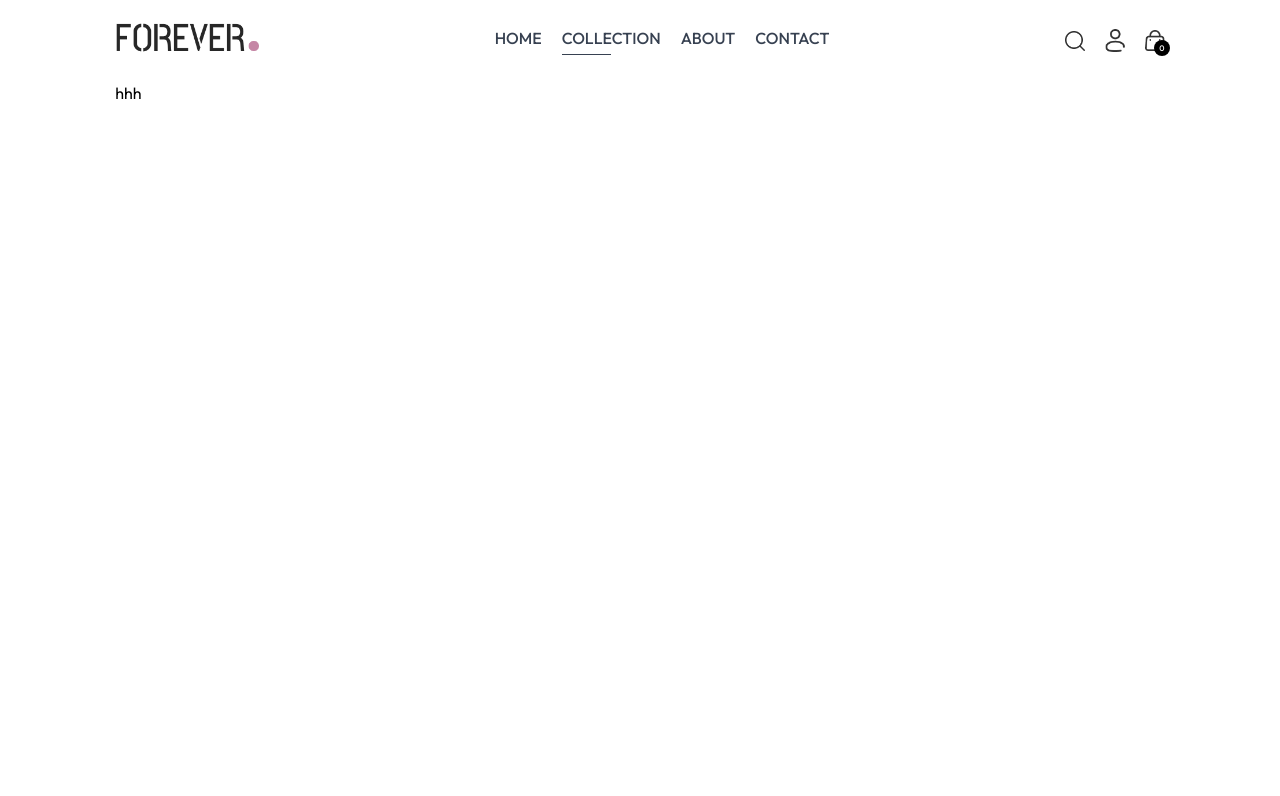
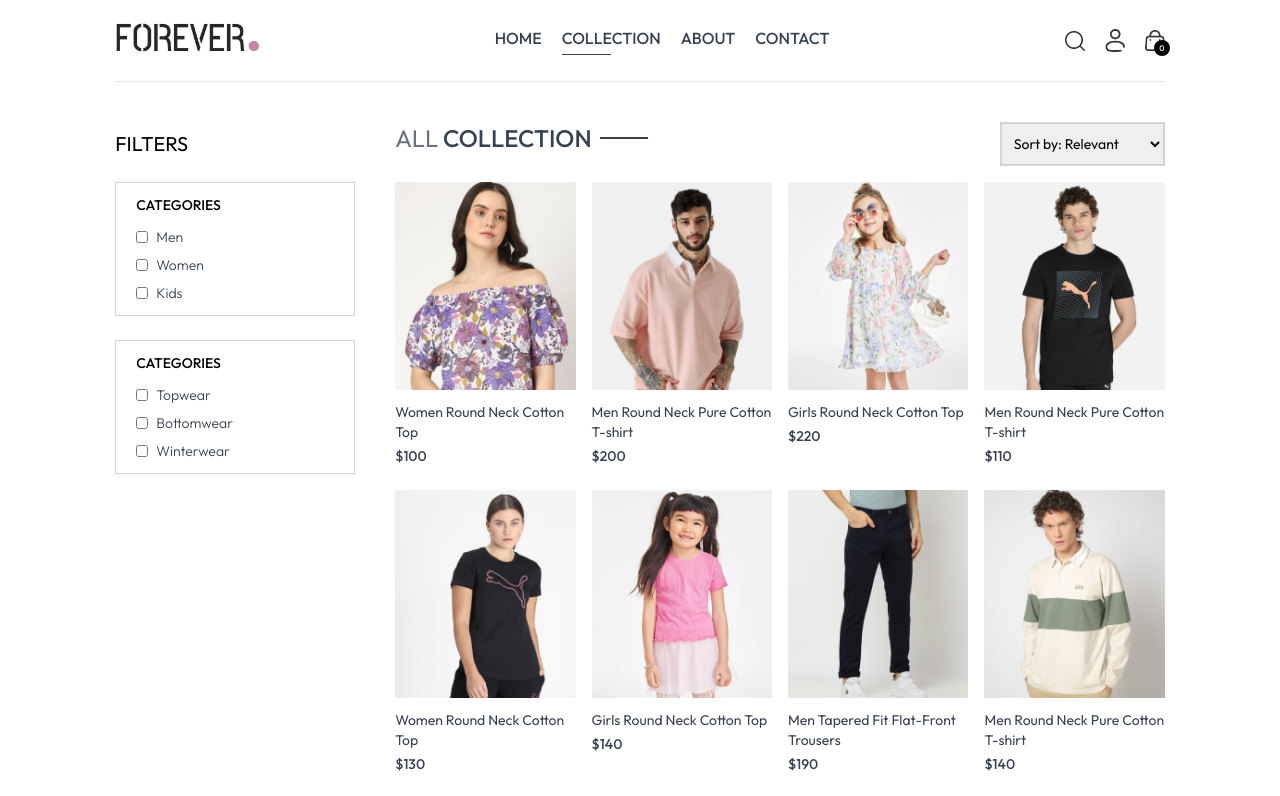
Before and after one commit to imran-assad/ecommerceWebProject2, a React (Vite) app: page /collection in a window 1280 px wide. Shown: the top 796 px of the page. Built offline with nearby package versions, Linux system fonts and the light colour scheme.

Commit message:
collection page copmleted

```diff
--- a/src/App.jsx
+++ b/src/App.jsx
@@ -2,7 +2,7 @@
 import { Routes, Route, Router } from "react-router-dom";
 import Navbar from "./components/Navbar";
 import Home from "./pages/Home";
-import { Collection } from "./pages/Collection";
+import Collection from "./pages/Collection";
 import { About } from "./pages/About";
 import { Contact } from "./pages/Contact";
 import { Product } from "./pages/Product";
@@ -10,7 +10,7 @@
 import { Login } from "./pages/Login";
 import { PlaceOrder } from "./pages/PlaceOrder";
 import { Orders } from "./pages/Orders";
-
+import Footer from "./components/Footer";
 function App() {
   return (
     <>
@@ -27,6 +27,7 @@
           <Route path="/place-order" element={<PlaceOrder />} />
           <Route path="/orders" element={<Orders />} />
         </Routes>
+        <Footer />
       </div>
     </>
   );
--- a/src/components/ProductItem.jsx
+++ b/src/components/ProductItem.jsx
@@ -2,7 +2,6 @@
 import { ShopContext } from "../context/ShopContext";
 import { Link } from "react-router-dom";
 import { useContext } from "react";
-import { products } from "../assets/frontend_assets/assets";
 const ProductItem = ({ id, image, name, price }) => {
   const { currency } = useContext(ShopContext);
   return (
--- a/src/pages/Collection.jsx
+++ b/src/pages/Collection.jsx
@@ -1,9 +1,105 @@
-import React from "react";
+import React, { useContext, useEffect, useState } from "react";
+import { assets } from "../assets/frontend_assets/assets";
+import Title from "../components/Title";
+import { ShopContext } from "../context/ShopContext";
+import ProductItem from "../components/ProductItem";
 
-export const Collection = () => {
+const Collection = () => {
+  const { products } = useContext(ShopContext);
+  const [showFilter, setShowFilter] = useState(true);
+  const [filterProducts, setFilterProducts] = useState([]);
+
+  useEffect(() => {
+    setFilterProducts(products);
+  }, []);
+
   return (
-    <div>
-      <h1>hhh</h1>
-    </div>
+    <>
+      <div className="flex flex-col sm:flex-row gap-1 sm:gap-10 pt-10 border-t">
+        {/* Filter Options */}
+        <div className="min-w-60">
+          <p
+            onClick={() => setShowFilter(!showFilter)}
+            className="my-2 text-xl flex items-center cursor-pointer gap-2"
+          >
+            FILTERS
+            <img
+              className={`h-3 sm:hidden ${showFilter ? "rotate-90" : ""}`}
+              src={assets.dropdown_icon}
+            />
+          </p>
+          {/* category filter */}
+          <div
+            className={`border border-gray-300 pl-5 py-3 mt-6 ${
+              showFilter ? "" : "hidden"
+            } sm:block`}
+          >
+            <p className="mb-3 text-sm font-medium">CATEGORIES</p>
+            <div className="flex flex-col gap-2 text-sm font-light text-gray-700">
+              <p className="flex gap-2">
+                <input className="w-3" type="checkbox" value={"Men"} />
+                Men
+              </p>
+              <p className="flex gap-2">
+                <input className="w-3" type="checkbox" value={"Women"} />
+                Women
+              </p>
+              <p className="flex gap-2">
+                <input className="w-3" type="checkbox" value={"Kids"} />
+                Kids
+              </p>
+            </div>
+          </div>
+          {/* Sub Category filer */}
+          <div
+            className={`border border-gray-300 pl-5 py-3 mt-6 ${
+              showFilter ? "" : "hidden"
+            } sm:block`}
+          >
+            <p className="mb-3 text-sm font-medium">CATEGORIES</p>
+            <div className="flex flex-col gap-2 text-sm font-light text-gray-700">
+              <p className="flex gap-2">
+                <input className="w-3" type="checkbox" value={"Topwear"} />
+                Topwear
+              </p>
+              <p className="flex gap-2">
+                <input className="w-3" type="checkbox" value={"Bottomwear"} />
+                Bottomwear
+              </p>
+              <p className="flex gap-2">
+                <input className="w-3" type="checkbox" value={"Winterwear"} />
+                Winterwear
+              </p>
+            </div>
+          </div>
+        </div>
+
+        {/* Right side */}
+        <div className="flex-1">
+          <div className="flex justify-between text-base sm:text-2xl mb-4">
+            <Title text1={"ALL"} text2={"COLLECTION"} />
+            <select className="border-2 border-gray-300 text-sm px-2">
+              <option value="relevant">Sort by: Relevant</option>
+              <option value="low-high">Sort by: Low to High</option>
+              <option value="high-low">Sort by: High to Low</option>
+            </select>
+          </div>
+          {/* Map products */}
+
+          <div className="grid grid-cols-2 md:grid-cols-3 lg:grid-cols-4 gap-4 gap-y-6">
+            {filterProducts.map((item, index) => (
+              <ProductItem
+                key={index}
+                name={item.name}
+                id={item._id}
+                price={item.price}
+                image={item.image}
+              />
+            ))}
+          </div>
+        </div>
+      </div>
+    </>
   );
 };
+export default Collection;
```
